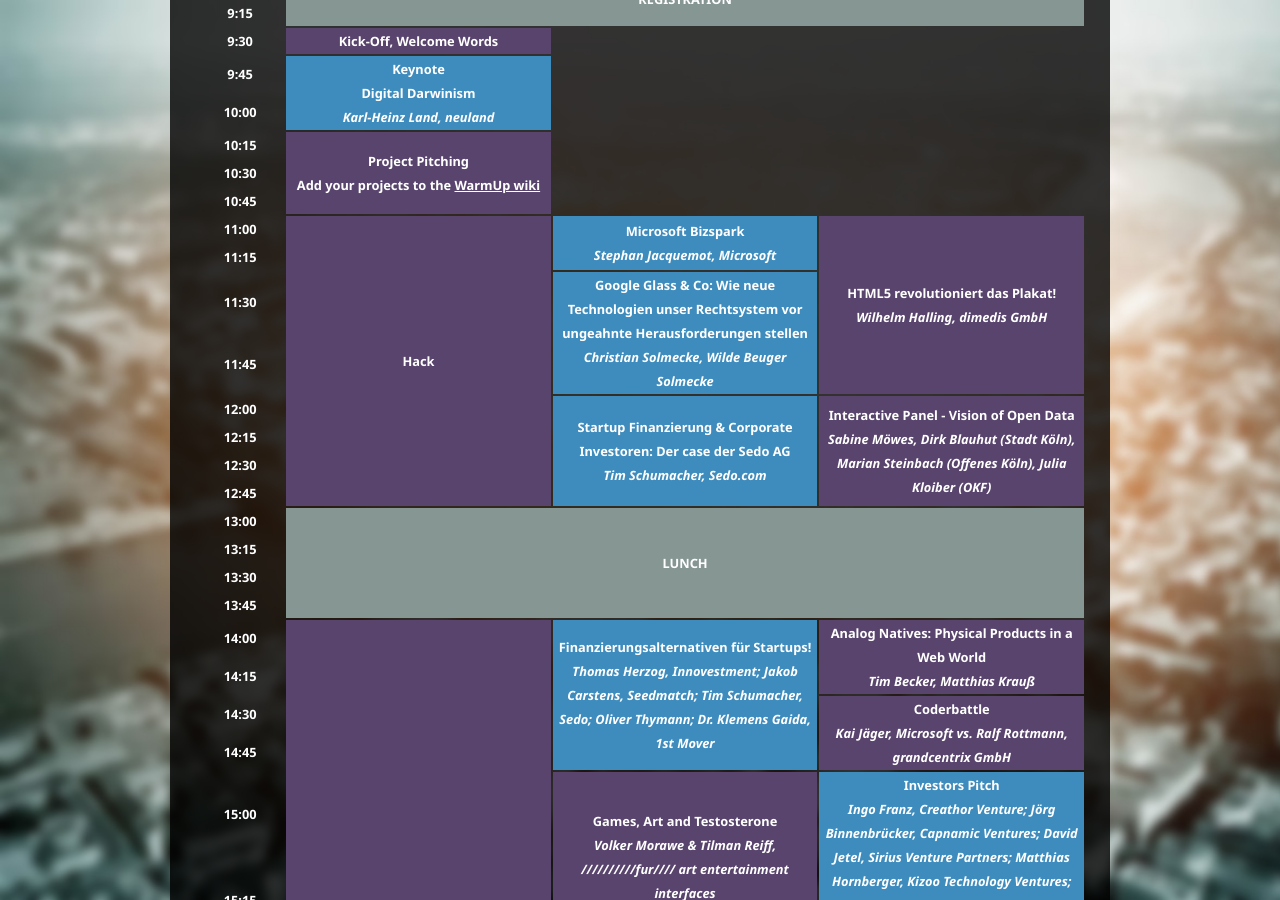
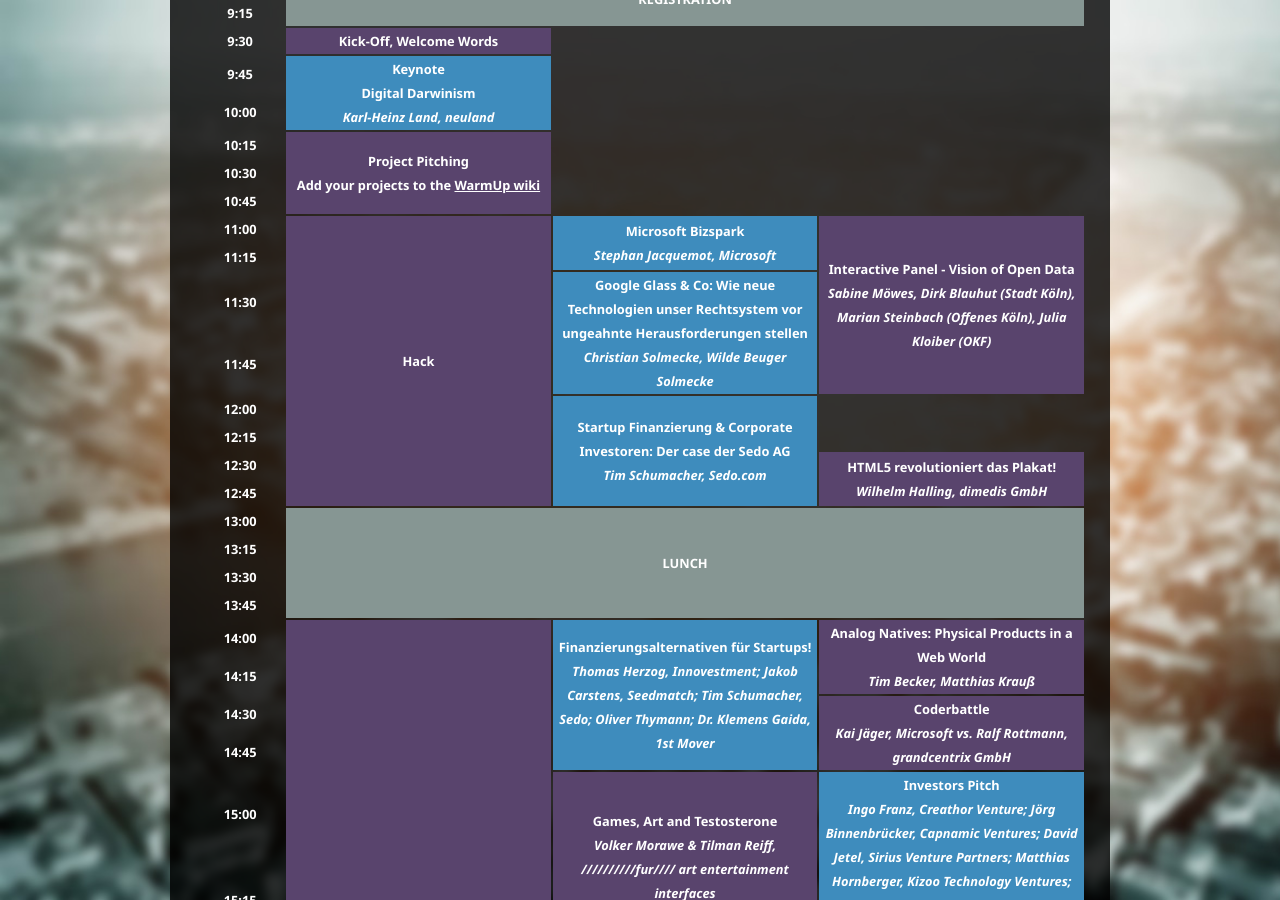
Before and after one commit to InteractiveCologne/interactivecologne.github.com, a Jekyll site: the page built from schedule/tuesday.html, in a window 1280 px wide and 900 px high, scrolled down 527 px. Built offline with Jekyll 4.4.1, drawn with Linux system fonts in a browser that asks for light colours; nearby versions of some CDN libraries.

Commit message:
added google plus icon

```diff
--- a/_includes/header.html
+++ b/_includes/header.html
@@ -10,6 +10,7 @@
 			<div class="span4" style="text-align: right;">
 				<a href="https://www.facebook.com/InteractiveCologne" target="_blank"><img src="/assets/images/button_facebook2.png" width="32" height="32" alt="Facebook"></a>
 				<a href="https://twitter.com/interactive_cgn" target="_blank"><img src="/assets/images/button_twitter2.png" width="32" height="32" alt="Twitter"></a>
+				<a href="https://plus.google.com/101782577215042768138" rel="publisher" target="_blank"><img src="/assets/images/button_google_plus.png" width="32" height="32" alt="Twitter"></a>
 			</div>
 		</div>
 	</div>
--- a/schedule/tuesday.html
+++ b/schedule/tuesday.html
@@ -82,15 +82,15 @@
 				<td rowspan="4" class="startuptalks">
 					Startup Finanzierung & Corporate Investoren: Der case der Sedo AG<br/><em>Tim Schumacher, Sedo.com</em>
 				</td>
-        <td rowspan="4" class="hackitself">
-            Interactive Panel - Vision of Open Data<br/><em>Sabine Möwes, Dirk Blauhut (Stadt Köln), Marian Steinbach (Offenes Köln), Julia Kloiber (OKF)</em>
-        </td>
 			</tr>
 			<tr>
 				<td>12:15</td>
 			</tr>
 			<tr>
 				<td>12:30</td>
+        <td rowspan="2" class="hackitself">
+           HTML5 revolutioniert das Plakat!<br/><em>Wilhelm Halling, dimedis GmbH</em>
+        </td>
 			</tr>
 			<tr>
 				<td>12:45</td>
```
Also changed, not shown: other parts of schedule/tuesday.html (+1 -1 lines), assets/images/button_google_plus.png (added).
